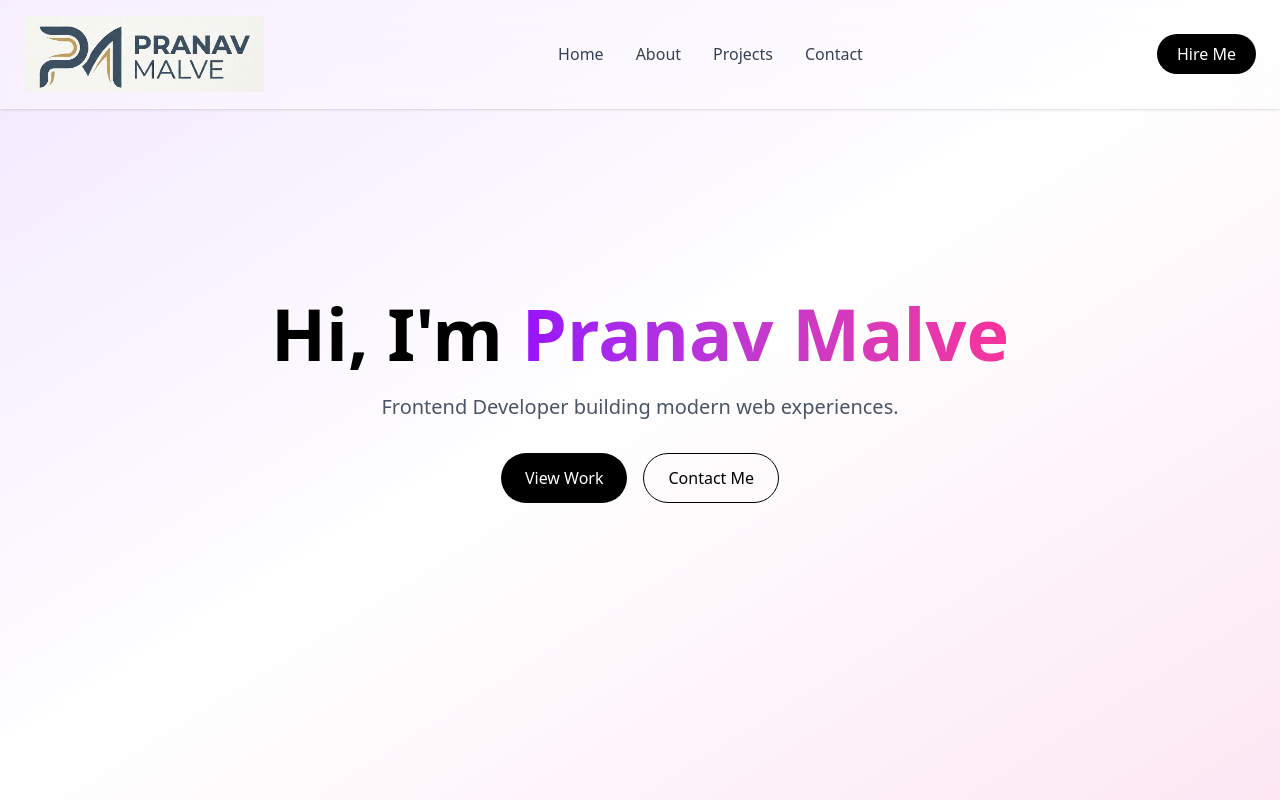
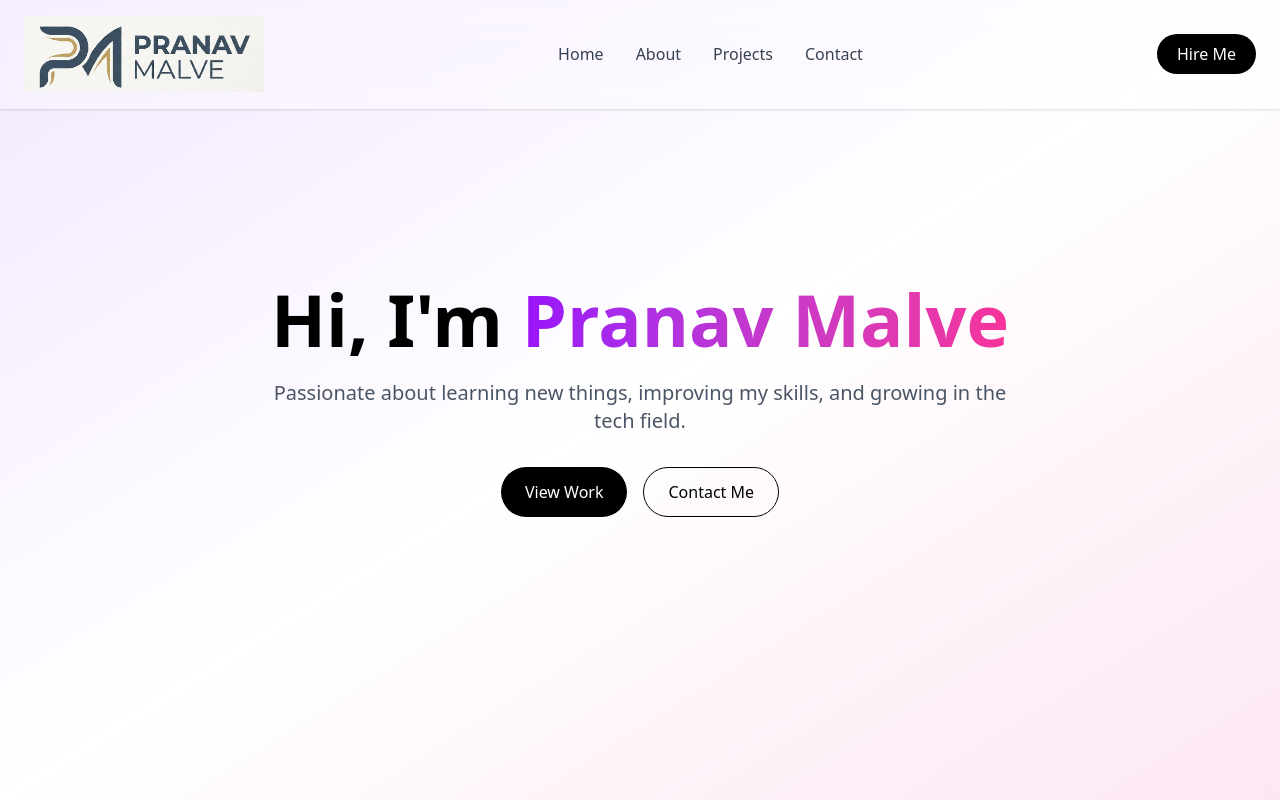
Before and after one commit to pranavmalve/portfolio, a Next.js app: page / in a window 1280 px wide. Shown: the top 800 px of the page. Built offline with nearby package versions, Linux system fonts and the light colour scheme.

Commit message:
sixth commit

```diff
--- a/app/component/HomePage.jsx
+++ b/app/component/HomePage.jsx
@@ -26,7 +26,7 @@ const HomePage = () => {
           animate={{ opacity: 1 }}
           className="text-gray-600 text-lg md:text-xl mb-8"
         >
-          Frontend Developer building modern web experiences.
+          Passionate about learning new things, improving my skills, and growing in the tech field.
         </motion.p>
 
         <div className="flex justify-center gap-4">
--- a/app/component/Project.jsx
+++ b/app/component/Project.jsx
@@ -34,7 +34,7 @@ const Project = () => {
       desc: "This is a functional To-Do Web App built using React. It helps users stay organized by allowing them to add, delete, and track tasks. The app is designed with a focus on a clean user experience, featuring a custom-built checkbox system and a perfectly centered, responsive layout. It also remembers your data so nothing gets deleted when you refresh the page.",
       skills: ["React", "Javascript","Css"],
       image: "smartmanager.png",
-      href: "https://github.com/pranavmalve/Amazon-Laptop-Scraper",
+      href: "https://smart-task-manager-one-henna.vercel.app/",
     },
     {
       title: "Amazon Laptop Scraper",
```
